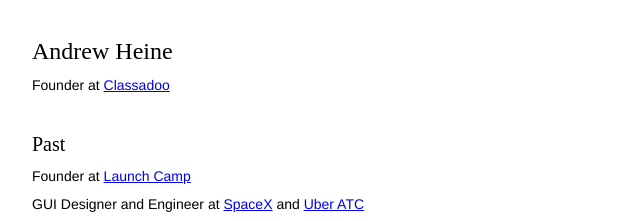
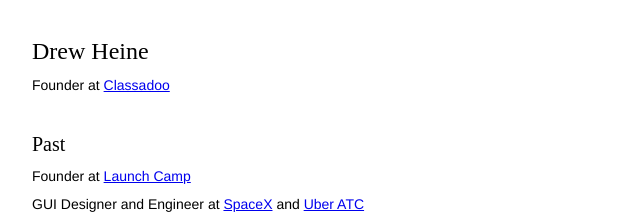
Before and after one commit to Ondross/Ondross.github.io, a plain HTML site: page index.html in a window 1280 px wide. Shown: the top 221 px of the page, 26-666 px from the left. Drawn offline with Linux system fonts and the light colour scheme.

Commit message:
I guess I'm 'Drew' now

```diff
--- a/index.html
+++ b/index.html
@@ -8,7 +8,7 @@
 <body>
   <div class='section'>
     <div class='title'>
-      Andrew Heine
+      Drew Heine
     </div>
     <div class='item'>
       Founder at <a href='https://www.classadoo.com'>Classadoo</a>
```
